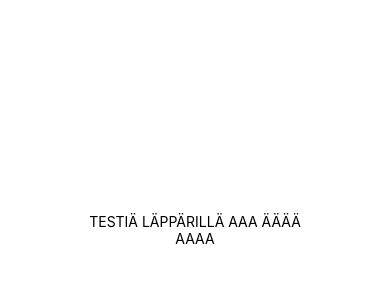
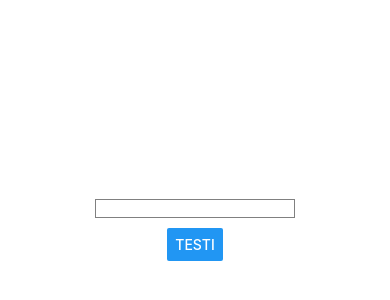
Before and after one commit to bgu303/mobileprogramming, a React Native app: screen / in a window 390 px wide. Shown: the part 192-492 px from the top of the page. Built offline with nearby package versions, Linux system fonts and the light colour scheme.

Commit message:
sum testing before school

```diff
--- a/App.js
+++ b/App.js
@@ -1,11 +1,29 @@
 import { StatusBar } from 'expo-status-bar';
-import { StyleSheet, Text, View } from 'react-native';
+import { StyleSheet, Text, View, Button, TextInput } from 'react-native';
+import React, { useState, useEffect } from "react";
 
 export default function App() {
+
+  const [text, setText] = useState("");
+  const [showText, setShowText] = useState(false);
+
+  const onChangeText = (input) => {
+    setShowText(false)
+    setText(input)
+  }
+
+  const buttonFunc = () => {
+    setShowText(true);
+  }
+
   return (
     <View style={styles.container}>
-      <Text>TESTIÄ LÄPPÄRILLÄ AAA ÄÄÄÄ</Text>
-      <Text>AAAA</Text>
+      <TextInput style={{width: 200, borderColor: 'gray', borderWidth: 1, marginBottom: 10}}
+      onChangeText={onChangeText}
+      value={text}/>
+      <Button onPress={() => buttonFunc()} title="Testi"></Button>
+      {showText &&
+      <Text>{text}</Text>}
     </View>
   );
 }
```
